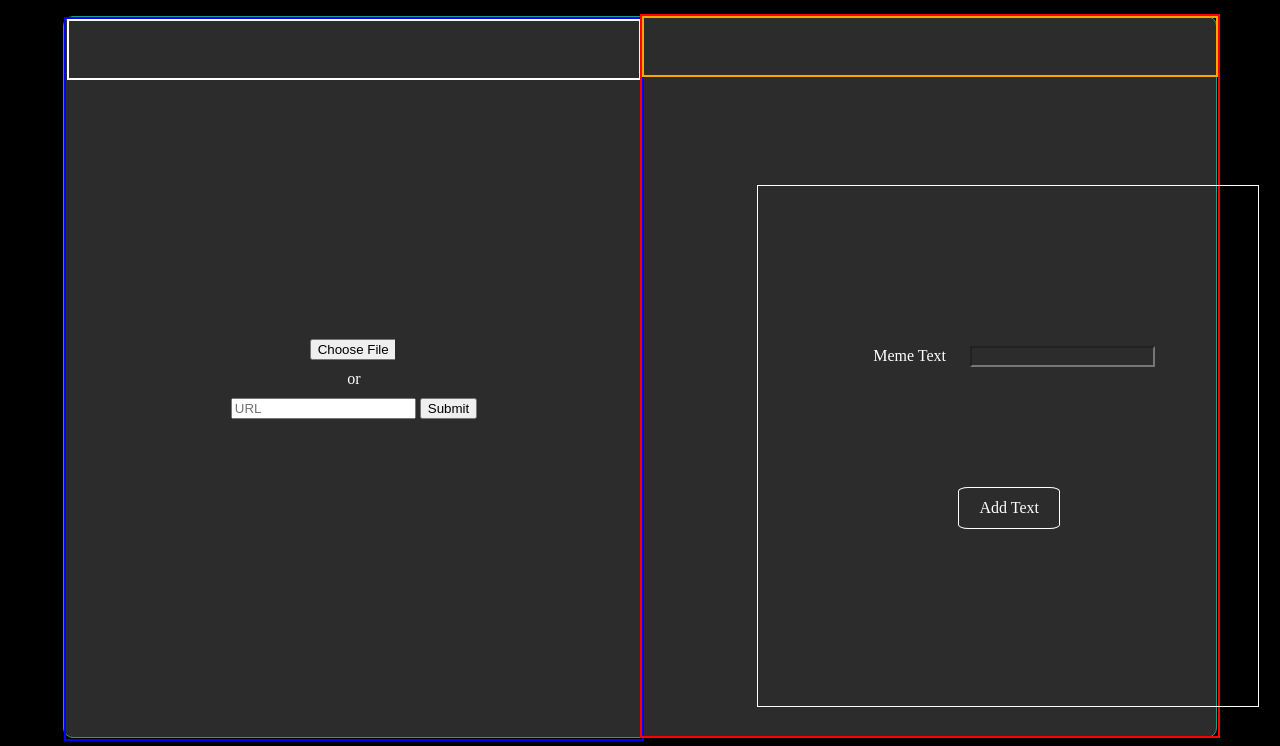
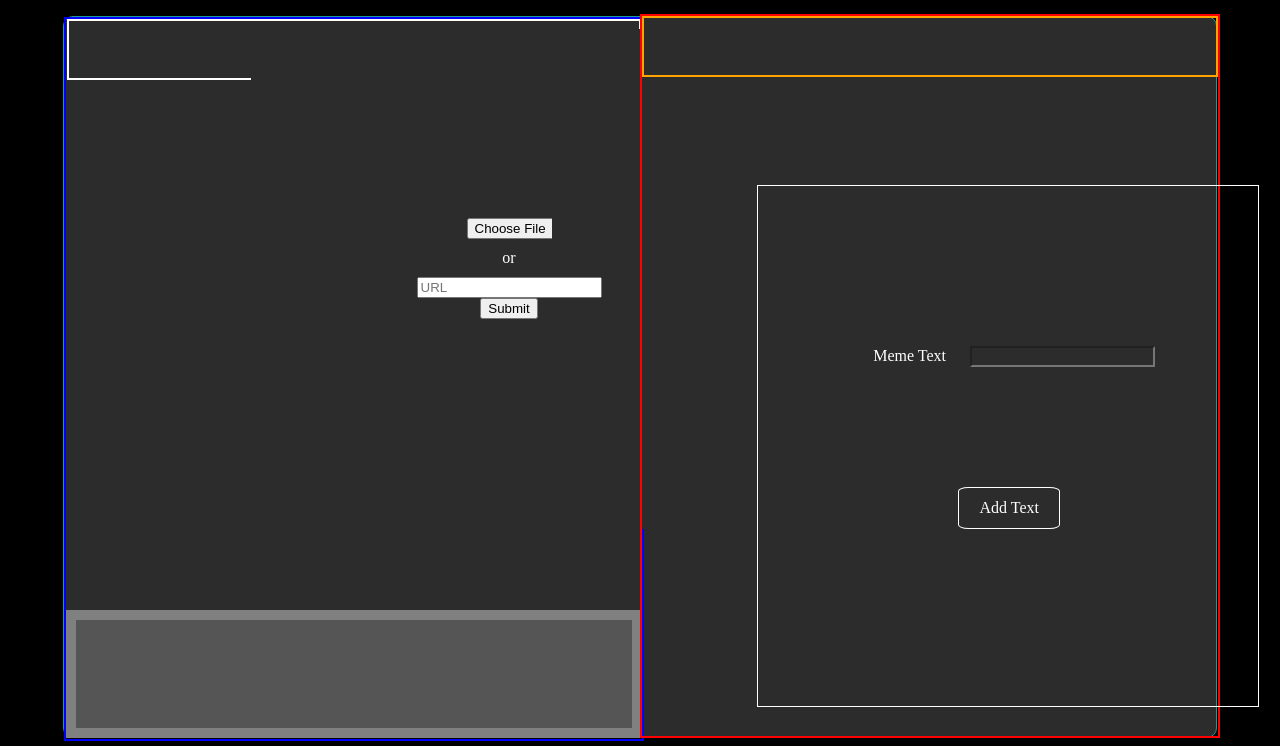
Before and after one commit to LarrySHernandez/Meme-Generator, a plain HTML site: page index.html in a window 1280 px wide. Shown: the part 183-929 px from the top of the page. Drawn offline with Linux system fonts and the light colour scheme.

Commit message:
adding more design/ url function

```diff
--- a/app.css
+++ b/app.css
@@ -56,10 +56,8 @@ h1 {
 
 
 
-.file {
+.fileImageInput {
     width: 85px;
-    position: relative;
-    left: 32%;
 }
 
 
@@ -92,21 +90,35 @@ h1 {
     display: none;
 }
 
+.imageChooserBox {
+    z-index: 1;
+    position: absolute;
+    left: 310px;
+    bottom: 410px;
+}
 
 #memeImageBorder {
-    border: white 2px solid;
-    position: relative;
-    top: 20px;
+    position: absolute;
+    bottom: 200px;
+    left: 175px;
     height: 500px;
     width: 500px;
     background-size: cover;
     background-position: 50%;
     overflow: hidden;
-    background-color: black;
+    background-color: rgb(44, 44, 44);
+    z-index: 0;
 }
 
 
-
+.imageFooter {
+    border: 10px gray solid;
+    height: 15%;
+    width: 99%;
+    position: relative;
+    top: 41%;
+    background-color: rgb(85, 85, 85);
+}
 
 .textTopBar {
     display: block;
--- a/app.js
+++ b/app.js
@@ -1,21 +1,14 @@
 let urlInput = document.getElementById('urlInput');
 let imageSubmitBtn = document.getElementById('imageSubmitBtn');
-let imageInput = document.getElementsByClassName('imageInput');
+let imageChooserBox = document.getElementsByClassName('imageChooserBox');
 let memeImageBorder = document.getElementById('memeImageBorder');
 
 
 imageSubmitBtn.addEventListener('click', function (e) {
     e.preventDefault();
-    let url;
-    for (let input of imageInput) {
-        if (input.classList.contains('urlTextInput')) {
-            url = input.value;
-        }
-        input.classList.add('hidden');
-    }
-    memeImageBorder.classList.remove('hidden');
-    memeImageBorder.style.backgroundImage = `url(${url})`;
+    let url = urlInput.value
+    memeImageBorder.style.zIndex = '2';
+    memeImageBorder.style.backgroundImage = `url("${url}")`
 
-
-
+    console.log(url.length);
 });
--- a/index.html
+++ b/index.html
@@ -21,14 +21,18 @@
 
                 </div>
                 <div class="image">
-                    <div id="memeImageBorder" class="hidden">
+                    <div id="memeImageBorder">
                     </div>
-                    <input class="file imageInput" type="file">
-                    <div class="imageInput">or</div>
-                    <form>
-                        <input id="urlInput" class="imageInput urlTextInput" type="text" placeholder="URL">
-                        <button id="imageSubmitBtn" class="imageInput">Submit</button>
-                    </form>
+                    <div class="imageChooserBox">
+                        <input class="fileImageInput" type="file">
+                        <div class="imageInput">or</div>
+                        <form>
+                            <input id="urlInput" class="imageInput urlTextInput" type="text" placeholder="URL">
+                            <button id="imageSubmitBtn" class="imageInput">Submit</button>
+                        </form>
+                    </div>
+                </div>
+                <div class="imageFooter">
                 </div>
             </div>
             <div class="textBox">
```
